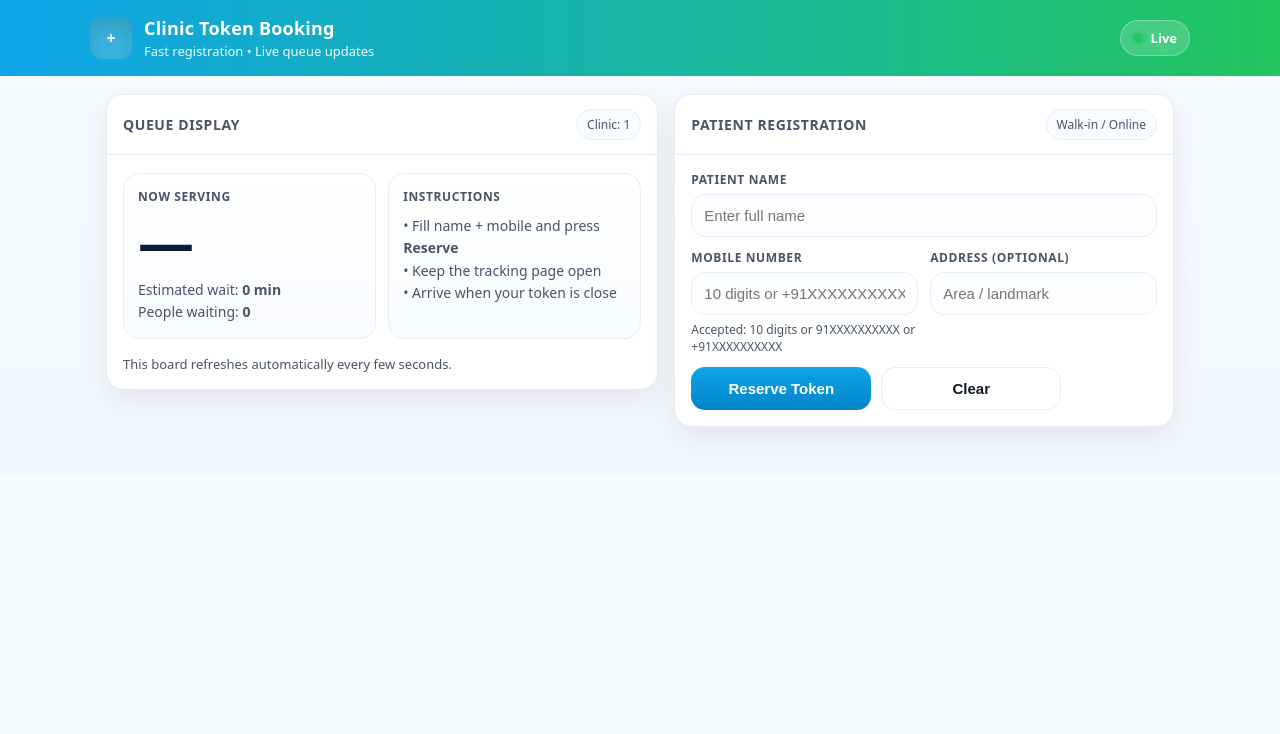
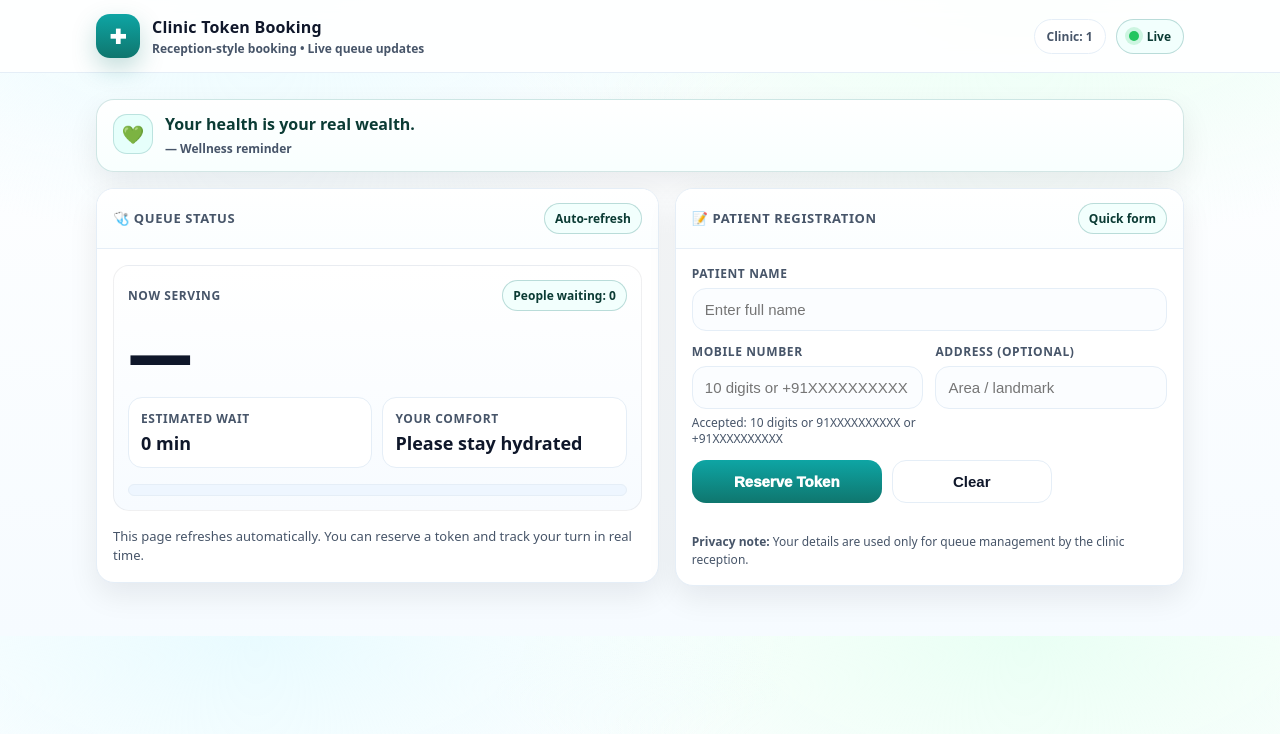
Before and after one commit to rahulgaddipati3-byte/q-manage, a Django app: page /public/clinic/1/ in a window 1280 px wide. Shown: the top 734 px of the page. Run offline with Django 5.2, Linux system fonts and the light colour scheme; data that the repository does not hold is empty.

Commit message:
Make public clinic UI more hospital-like with health quotes

```diff
--- a/backend/core/templates/public/clinic.html
+++ b/backend/core/templates/public/clinic.html
@@ -7,34 +7,44 @@
 
   <style>
     :root{
-      --bg:#f4f7fb;
+      /* Hospital palette: white + teal + soft gray */
+      --bg:#f6fbff;
       --card:#ffffff;
-      --border:#e6edf5;
+      --border:#e5eef7;
       --text:#0f172a;
       --muted:#475569;
-      --brand:#0ea5e9;     /* hospital blue */
-      --brand2:#0284c7;
+      --brand:#0f766e;   /* teal */
+      --brand2:#0ea5a4;
+      --brandSoft:#e6fffb;
       --ok:#16a34a;
       --bad:#dc2626;
-      --shadow: 0 10px 30px rgba(15, 23, 42, 0.08);
+      --shadow: 0 12px 30px rgba(2, 6, 23, 0.08);
       --r: 18px;
     }
     *{box-sizing:border-box}
     body{
       margin:0;
       font-family: ui-sans-serif, system-ui, -apple-system, Segoe UI, Roboto, Arial;
-      background: linear-gradient(180deg, #f7fbff, var(--bg));
-      color: var(--text);
+      color:var(--text);
+      background:
+        radial-gradient(900px 400px at 20% 0%, #e9fbff 0%, transparent 60%),
+        radial-gradient(900px 400px at 80% 0%, #e9fff4 0%, transparent 60%),
+        linear-gradient(180deg, #ffffff, var(--bg));
     }
 
+    /* Top hospital header */
     .topbar{
-      background: linear-gradient(90deg, #0ea5e9, #22c55e);
-      color:white;
-      padding: 16px 16px;
+      position:sticky;
+      top:0;
+      z-index:10;
+      background: rgba(255,255,255,0.9);
+      backdrop-filter: blur(10px);
+      border-bottom: 1px solid var(--border);
     }
     .topbarInner{
-      max-width: 1100px;
+      max-width: 1120px;
       margin: 0 auto;
+      padding: 14px 16px;
       display:flex;
       align-items:center;
       justify-content:space-between;
@@ -43,47 +53,114 @@
     .brand{
       display:flex; align-items:center; gap:12px;
     }
-    .logo{
-      width:42px; height:42px; border-radius:12px;
-      background: rgba(255,255,255,0.18);
+    .mark{
+      width:44px; height:44px;
+      border-radius: 14px;
       display:flex; align-items:center; justify-content:center;
-      font-weight:900;
-      box-shadow: 0 10px 25px rgba(0,0,0,0.15) inset;
+      background: linear-gradient(180deg, var(--brand2), var(--brand));
+      box-shadow: 0 10px 25px rgba(15,118,110,0.25);
+      color:white;
+      font-weight: 900;
+      font-size: 20px;
     }
     .title{
-      font-size:18px; font-weight:800; letter-spacing:.2px; margin:0;
+      margin:0;
+      font-size: 16px;
+      font-weight: 900;
+      letter-spacing:.2px;
     }
     .sub{
-      font-size:13px; opacity:.92; margin-top:2px;
+      margin-top:2px;
+      font-size: 12px;
+      color: var(--muted);
+      font-weight: 600;
+    }
+    .right{
+      display:flex;
+      align-items:center;
+      gap:10px;
+      flex-wrap:wrap;
+      justify-content:flex-end;
     }
     .live{
       display:flex; align-items:center; gap:8px;
       padding: 8px 12px;
       border-radius: 999px;
-      background: rgba(255,255,255,0.18);
-      border: 1px solid rgba(255,255,255,0.25);
-      font-weight:700;
-      font-size:13px;
+      background: #f2fffd;
+      border: 1px solid rgba(15,118,110,0.25);
+      font-weight: 900;
+      font-size: 12px;
+      color: #0b3b34;
       white-space:nowrap;
     }
     .dot{
-      width:10px; height:10px; border-radius:999px; background:#22c55e;
-      box-shadow: 0 0 0 4px rgba(34,197,94,0.25);
+      width:10px; height:10px; border-radius:999px;
+      background:#22c55e;
+      box-shadow: 0 0 0 4px rgba(34,197,94,0.18);
+    }
+    .clinicPill{
+      padding: 8px 12px;
+      border-radius: 999px;
+      border: 1px solid var(--border);
+      background: #ffffff;
+      color: var(--muted);
+      font-weight: 800;
+      font-size: 12px;
+      white-space:nowrap;
     }
 
     .wrap{
-      max-width: 1100px;
+      max-width: 1120px;
       margin: 0 auto;
-      padding: 18px 16px 48px;
+      padding: 18px 16px 50px;
     }
 
+    /* Hero area with quote */
+    .hero{
+      display:flex;
+      flex-direction:column;
+      gap:10px;
+      margin: 8px 0 16px;
+    }
+    .quoteBox{
+      background: linear-gradient(180deg, #ffffff, #f8fffe);
+      border: 1px solid rgba(15,118,110,0.18);
+      border-radius: var(--r);
+      box-shadow: var(--shadow);
+      padding: 14px 16px;
+      display:flex;
+      align-items:flex-start;
+      gap: 12px;
+    }
+    .quoteIcon{
+      width: 40px; height: 40px;
+      border-radius: 14px;
+      background: var(--brandSoft);
+      border: 1px solid rgba(15,118,110,0.2);
+      display:flex; align-items:center; justify-content:center;
+      font-size: 18px;
+    }
+    .quoteText{
+      font-weight: 800;
+      color: #0b3b34;
+      line-height: 1.35;
+    }
+    .quoteBy{
+      margin-top: 4px;
+      font-size: 12px;
+      color: var(--muted);
+      font-weight: 700;
+    }
+
+    /* Main layout */
     .grid{
       display:grid;
       grid-template-columns: 1fr;
       gap: 16px;
+      align-items:start;
     }
     @media (min-width: 900px){
-      .grid{ grid-template-columns: 1.05fr 0.95fr; align-items:start; }
+      .grid{ grid-template-columns: 1.05fr 0.95fr; }
     }
 
     .card{
@@ -99,73 +176,110 @@
       display:flex;
       align-items:center;
       justify-content:space-between;
-      gap:12px;
+      gap:10px;
+      background: linear-gradient(180deg, #ffffff, #fbfeff);
     }
     .cardHead h2{
       margin:0;
-      font-size:14px;
+      font-size: 13px;
       letter-spacing:.6px;
       text-transform:uppercase;
       color: var(--muted);
-      font-weight:800;
+      font-weight: 900;
+      display:flex;
+      align-items:center;
+      gap:8px;
     }
-    .pill{
-      font-size:12px;
-      color: var(--muted);
+    .badge{
+      font-size: 12px;
+      color: #0b3b34;
       padding: 6px 10px;
       border-radius: 999px;
-      border: 1px solid var(--border);
-      background:#f8fbff;
+      border: 1px solid rgba(15,118,110,0.25);
+      background: #f2fffd;
+      font-weight: 900;
       white-space:nowrap;
     }
 
-    /* LED board style */
+    /* Queue board with hospital signage feel */
     .board{
-      padding: 18px 16px 16px;
+      padding: 16px;
+      display:grid;
+      gap: 12px;
+    }
+    .sign{
+      border-radius: 16px;
+      border: 1px solid rgba(2,6,23,0.06);
+      background:
+        linear-gradient(180deg, #ffffff, #f7fbff);
+      padding: 14px;
+      display:grid;
+      gap: 10px;
+    }
+    .signTop{
+      display:flex;
+      align-items:center;
+      justify-content:space-between;
+      gap:12px;
+    }
+    .k{
+      font-size: 12px;
+      color: var(--muted);
+      font-weight: 900;
+      text-transform:uppercase;
+      letter-spacing: .6px;
+    }
+
+    .tokenBig{
+      font-size: 62px;
+      font-weight: 1000;
+      letter-spacing: 2px;
+      color:#0f172a;
+      line-height: 1;
+      margin: 2px 0;
+    }
+
+    .statsRow{
       display:grid;
       grid-template-columns: 1fr;
-      gap: 12px;
+      gap: 10px;
     }
-    .boardRow{
-      display:flex;
-      gap:12px;
-      flex-wrap:wrap;
-      align-items:stretch;
+    @media (min-width: 520px){
+      .statsRow{ grid-template-columns: 1fr 1fr; }
     }
-    .tile{
-      flex:1;
-      min-width: 240px;
-      border-radius: 16px;
-      border:1px solid var(--border);
-      background: linear-gradient(180deg, #ffffff, #f8fbff);
-      padding: 14px;
+
+    .mini{
+      border-radius: 14px;
+      border: 1px solid var(--border);
+      background: #ffffff;
+      padding: 12px;
     }
-    .k{
-      font-size:12px;
+    .mini .v{
+      font-size: 18px;
+      font-weight: 900;
+      margin-top: 4px;
+    }
+
+    .progressWrap{
+      margin-top: 6px;
+      background: #eef6ff;
+      border-radius: 999px;
+      overflow:hidden;
+      height: 12px;
+      border: 1px solid var(--border);
+    }
+    .progress{
+      height: 100%;
+      width: 0%;
+      background: linear-gradient(90deg, var(--brand2), var(--brand));
+      transition: width 0.6s ease;
+    }
+
+    .note{
+      padding: 0 16px 16px;
       color: var(--muted);
-      font-weight:800;
-      text-transform:uppercase;
-      letter-spacing:.6px;
-      margin-bottom:8px;
-    }
-    .tokenBig{
-      font-size:56px;
-      font-weight:900;
-      letter-spacing:2px;
-      color:#0b1b3a;
-      line-height: 1;
-      margin: 6px 0 0;
-    }
-    .stat{
-      font-size:14px;
-      color: var(--muted);
-      margin-top: 10px;
-      line-height: 1.6;
-    }
-    .hint{
-      font-size:13px;
-      color: var(--muted);
-      padding: 0 16px 16px;
+      font-size: 13px;
+      line-height: 1.5;
     }
 
     /* Form */
@@ -174,7 +288,7 @@
       display:block;
       font-size: 12px;
       color: var(--muted);
-      font-weight: 800;
+      font-weight: 900;
       text-transform:uppercase;
       letter-spacing:.6px;
       margin-bottom: 6px;
@@ -189,11 +303,11 @@
       font-size: 15px;
     }
     input:focus, textarea:focus{
-      border-color: rgba(14,165,233,0.55);
-      box-shadow: 0 0 0 4px rgba(14,165,233,0.18);
+      border-color: rgba(15,118,110,0.55);
+      box-shadow: 0 0 0 4px rgba(15,118,110,0.14);
       background:white;
     }
-    textarea{ min-height: 92px; resize: vertical; }
+    textarea{ min-height: 90px; resize: vertical; }
     .row{
       display:grid;
       grid-template-columns: 1fr;
@@ -203,10 +317,12 @@
     @media (min-width: 540px){
       .row.two{ grid-template-columns: 1fr 1fr; }
     }
+
     .help{
       font-size: 12px;
       color: var(--muted);
       margin-top: 6px;
+      line-height: 1.4;
     }
 
     .actions{
@@ -220,19 +336,19 @@
       cursor:pointer;
       border-radius: 14px;
       padding: 12px 14px;
-      font-weight: 900;
+      font-weight: 1000;
       font-size: 15px;
       color:white;
-      background: linear-gradient(180deg, var(--brand), var(--brand2));
-      min-width: 180px;
+      background: linear-gradient(180deg, var(--brand2), var(--brand));
+      min-width: 190px;
     }
     .btn:disabled{opacity:.7; cursor:not-allowed}
     .btnGhost{
       background:#ffffff;
       border: 1px solid var(--border);
       color: var(--text);
-      font-weight: 800;
-      min-width: 180px;
+      font-weight: 900;
+      min-width: 160px;
     }
 
     .msg{
@@ -252,34 +368,42 @@
       margin-top: 14px;
       padding: 14px;
       border-radius: 16px;
-      border:1px dashed rgba(14,165,233,0.55);
-      background: rgba(14,165,233,0.08);
+      border:1px solid rgba(15,118,110,0.22);
+      background: linear-gradient(180deg, #ffffff, #f2fffd);
       display:none;
     }
     .confirm .t{
-      font-size: 13px;
+      font-size: 12px;
       color: var(--muted);
-      font-weight: 800;
+      font-weight: 900;
       text-transform:uppercase;
       letter-spacing:.6px;
     }
     .confirm .num{
-      font-size: 42px;
-      font-weight: 900;
+      font-size: 44px;
+      font-weight: 1000;
       letter-spacing: 2px;
       margin: 8px 0;
-      color:#0b1b3a;
+      color:#0f172a;
     }
     .confirm a{
       display:inline-block;
       margin-top: 6px;
       padding: 10px 12px;
       border-radius: 12px;
-      border:1px solid rgba(14,165,233,0.35);
+      border:1px solid rgba(15,118,110,0.25);
       background:white;
-      color:#0b1b3a;
-      font-weight: 900;
+      color:#0f172a;
+      font-weight: 1000;
       text-decoration:none;
+    }
+
+    .footerNote{
+      margin-top: 14px;
+      font-size: 12px;
+      color: var(--muted);
+      line-height: 1.5;
+      padding: 0 16px 16px;
     }
   </style>
 </head>
@@ -288,58 +412,77 @@
   <div class="topbar">
     <div class="topbarInner">
       <div class="brand">
-        <div class="logo">+</div>
+        <div class="mark">✚</div>
         <div>
           <div class="title">Clinic Token Booking</div>
-          <div class="sub">Fast registration • Live queue updates</div>
+          <div class="sub">Reception-style booking • Live queue updates</div>
         </div>
       </div>
-      <div class="live"><span class="dot"></span><span id="liveLabel">Live</span></div>
+
+      <div class="right">
+        <div class="clinicPill">Clinic: {{ clinic_slug }}</div>
+        <div class="live"><span class="dot"></span><span id="liveLabel">Live</span></div>
+      </div>
     </div>
   </div>
 
   <div class="wrap">
+    <!-- Healthy / motivation quotes -->
+    <div class="hero">
+      <div class="quoteBox" role="note" aria-live="polite">
+        <div class="quoteIcon">💚</div>
+        <div>
+          <div class="quoteText" id="quoteText">Your health is your real wealth.</div>
+          <div class="quoteBy" id="quoteBy">— Wellness reminder</div>
+        </div>
+      </div>
+    </div>
+
     <div class="grid">
 
-      <!-- Hospital-style token board -->
+      <!-- Queue display -->
       <div class="card">
         <div class="cardHead">
-          <h2>Queue display</h2>
-          <div class="pill">Clinic: {{ clinic_slug }}</div>
+          <h2>🩺 Queue status</h2>
+          <div class="badge">Auto-refresh</div>
         </div>
 
         <div class="board">
-          <div class="boardRow">
-            <div class="tile">
+          <div class="sign">
+            <div class="signTop">
               <div class="k">Now serving</div>
-              <div class="tokenBig" id="nowServing">—</div>
-              <div class="stat">
-                Estimated wait: <b id="estWait">—</b><br/>
-                People waiting: <b id="waitingCount">—</b>
+              <div class="badge" id="peopleBadge">People waiting: —</div>
+            </div>
+
+            <div class="tokenBig" id="nowServing">—</div>
+
+            <div class="statsRow">
+              <div class="mini">
+                <div class="k">Estimated wait</div>
+                <div class="v" id="estWait">—</div>
+              </div>
+              <div class="mini">
+                <div class="k">Your comfort</div>
+                <div class="v">Please stay hydrated</div>
               </div>
             </div>
 
-            <div class="tile">
-              <div class="k">Instructions</div>
-              <div class="stat">
-                • Fill name + mobile and press <b>Reserve</b><br/>
-                • Keep the tracking page open<br/>
-                • Arrive when your token is close
-              </div>
+            <div class="progressWrap" aria-label="Queue load">
+              <div class="progress" id="queueProgress"></div>
             </div>
           </div>
         </div>
 
-        <div class="hint">
-          This board refreshes automatically every few seconds.
+        <div class="note">
+          This page refreshes automatically. You can reserve a token and track your turn in real time.
         </div>
       </div>
 
-      <!-- Registration form -->
+      <!-- Patient registration -->
       <div class="card">
         <div class="cardHead">
-          <h2>Patient registration</h2>
-          <div class="pill">Walk-in / Online</div>
+          <h2>📝 Patient registration</h2>
+          <div class="badge">Quick form</div>
         </div>
 
         <form id="reserveForm">
@@ -372,10 +515,14 @@
           <div class="confirm" id="confirmBox">
             <div class="t">Your token</div>
             <div class="num" id="yourToken">—</div>
-            <div class="help">Keep this page open. Status updates automatically.</div>
+            <div class="help">Keep the tracking page open. It updates automatically.</div>
             <a id="trackLink" href="#" target="_blank">Open Tracking Page</a>
           </div>
         </form>
+
+        <div class="footerNote">
+          <b>Privacy note:</b> Your details are used only for queue management by the clinic reception.
+        </div>
       </div>
 
     </div>
@@ -383,6 +530,25 @@
 
 <script>
 const clinicSlug = "{{ clinic_slug }}";
+
+/* Rotating healthy + motivational quotes */
+const QUOTES = [
+  { t: "Your health is your real wealth.", b: "— Wellness reminder" },
+  { t: "Small steps every day lead to big health improvements.", b: "— Keep going" },
+  { t: "Drink water, breathe slowly, and give your body time to heal.", b: "— Gentle reminder" },
+  { t: "A calm mind supports a strong body.", b: "— Mind & body" },
+  { t: "Take care of your body. It’s the only place you have to live.", b: "— Motivation" },
+  { t: "Good health is a journey, not a destination.", b: "— Stay consistent" },
+  { t: "Rest is also productive — healing needs time.", b: "— Recovery matters" }
+];
+
+function rotateQuote(){
+  const q = QUOTES[Math.floor(Math.random() * QUOTES.length)];
+  document.getElementById("quoteText").textContent = q.t;
+  document.getElementById("quoteBy").textContent = q.b;
+}
+rotateQuote();
+setInterval(rotateQuote, 12000);
 
 function setMsg(type, text){
   const box = document.getElementById("msgBox");
@@ -423,12 +589,25 @@ async function postJson(url, data){
   return j;
 }
 
+function setProgress(waiting){
+  // simple “queue load” visualization: cap at 20 for display
+  const cap = 20;
+  const pct = Math.max(0, Math.min(100, (waiting / cap) * 100));
+  document.getElementById("queueProgress").style.width = pct + "%";
+}
+
 async function refreshSnapshot(){
   try{
     const j = await getJson(`/api/public/clinic/${encodeURIComponent(clinicSlug)}/snapshot/`);
     document.getElementById("nowServing").textContent = j.now_serving || "—";
-    document.getElementById("waitingCount").textContent = j.people_waiting ?? "—";
-    document.getElementById("estWait").textContent = (j.estimated_wait_min != null) ? `${j.estimated_wait_min} min` : "—";
+
+    const waiting = (j.people_waiting ?? j.active_tokens ?? 0);
+    document.getElementById("peopleBadge").textContent = `People waiting: ${waiting}`;
+    document.getElementById("estWait").textContent =
+      (j.estimated_wait_min != null) ? `${j.estimated_wait_min} min` : "—";
+
+    setProgress(waiting);
+
     document.getElementById("liveLabel").textContent = "Live";
   }catch(e){
     document.getElementById("liveLabel").textContent = "Offline";
```
